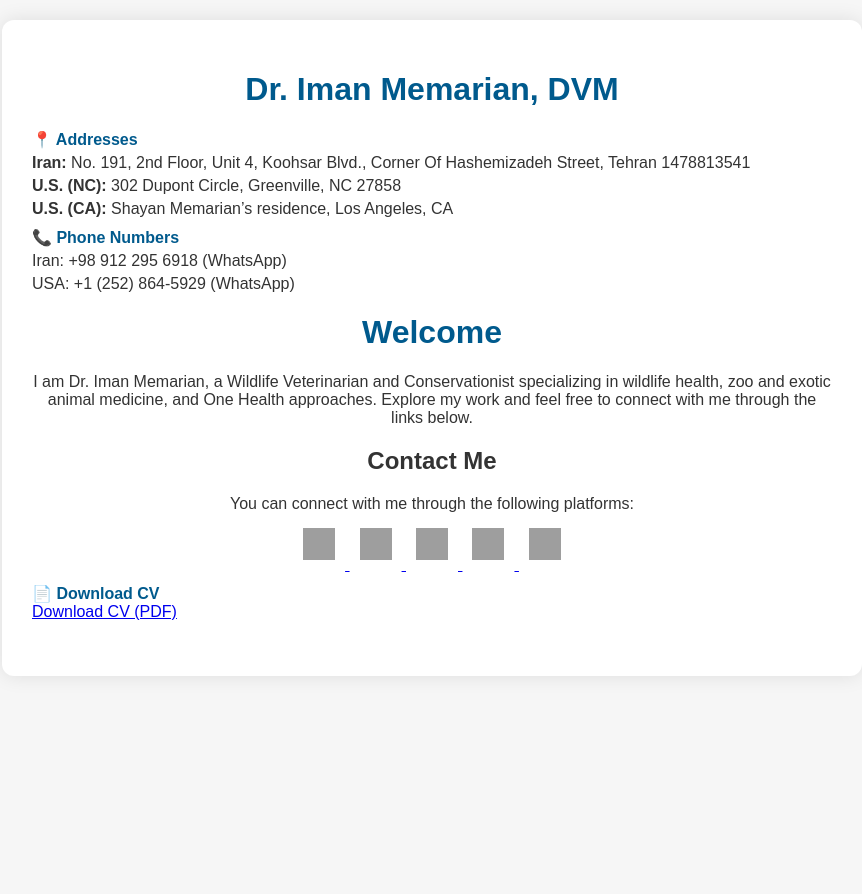
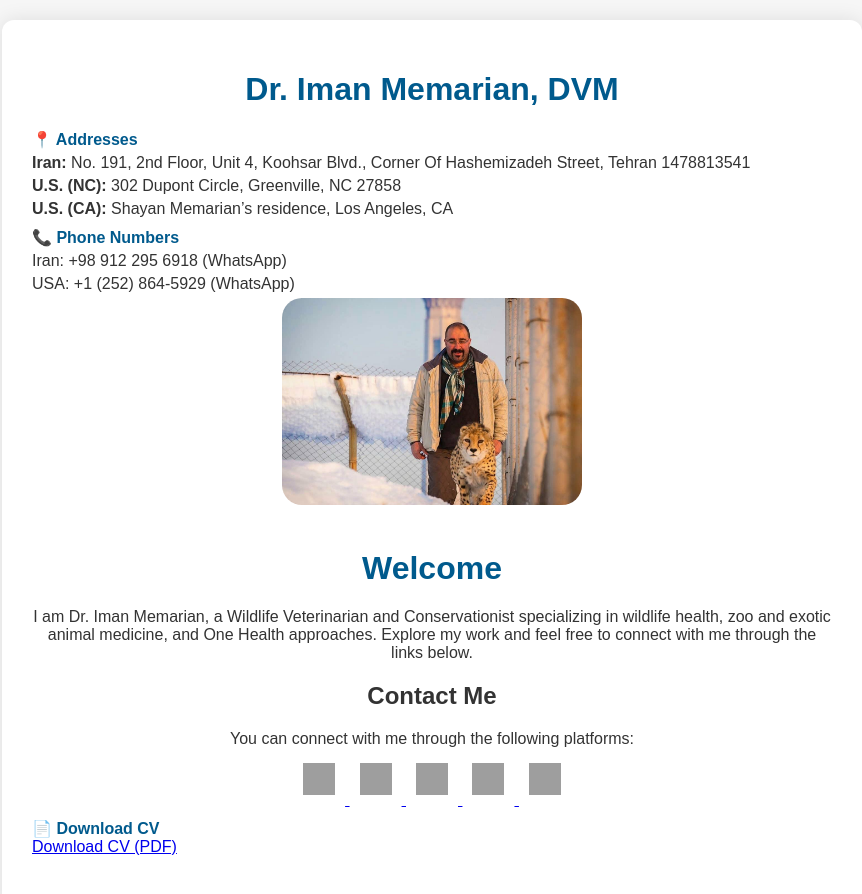
Before and after one commit to Iman-Memarian/imanmemarian.github.io, a plain HTML site: page index.html in a window 1280 px wide. Shown: the whole page, without its empty margins (208-1070 px from the left). Before the commit the page ends 800 px from the top, so only its background shows below. Drawn offline with Linux system fonts and the light colour scheme; grey boxes are pictures that could not be loaded.

Commit message:
Update index.html

```diff
--- a/index.html
+++ b/index.html
@@ -29,7 +29,9 @@
       <div class="label">📞 Phone Numbers</div>
       <p>Iran: +98 912 295 6918 (WhatsApp)</p>
       <p>USA: +1 (252) 864-5929 (WhatsApp)</p>
-
+<div style="text-align:center;">
+  <img src="profile-photo.jpg" alt="Dr. Iman Memarian with Asiatic Cheetah" width="300" style="border-radius: 20px; margin-bottom: 20px;">
+</div>
      <h1 style="text-align:center;">Welcome</h1>
 
 <p style="text-align:center;">
```
